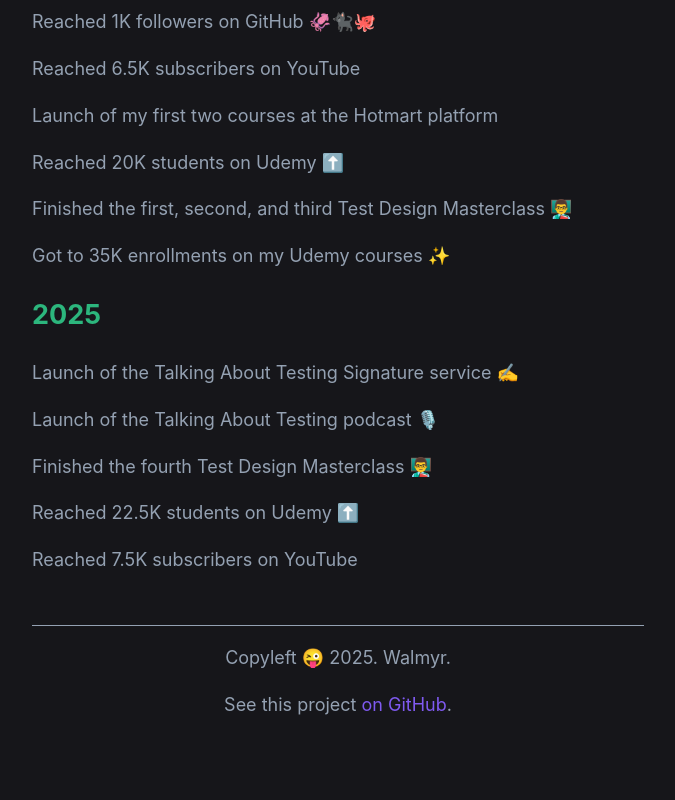
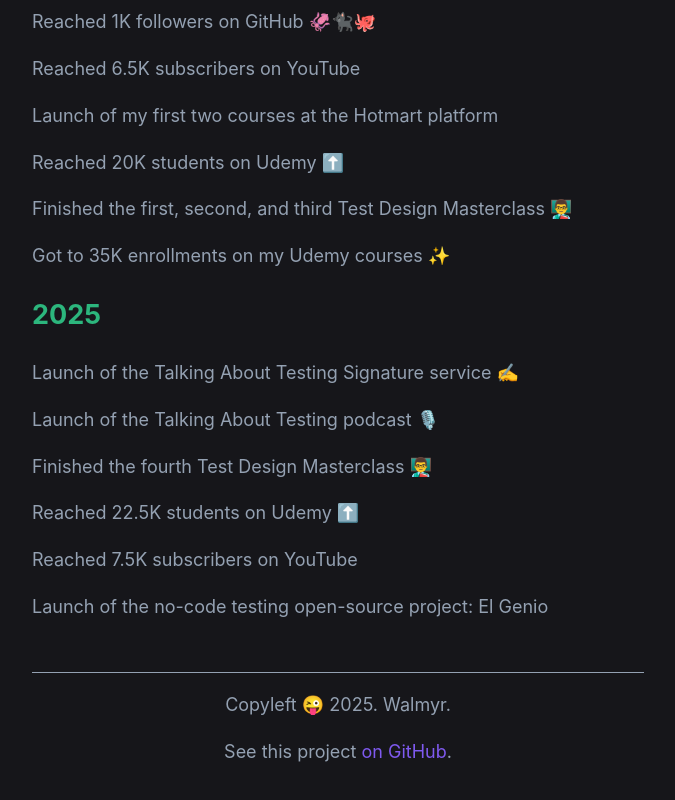
Before and after one commit to wlsf82/walmyr-nextjs, a Next.js app: page / in a window 1280 px wide. Shown: the part 3940-4740 px from the top of the page, without its empty margins (302-977 px from the left). Built offline with nearby package versions, Linux system fonts and the light colour scheme.

Commit message:
Update 2025's achievements

```diff
--- a/components/achievements.js
+++ b/components/achievements.js
@@ -138,6 +138,7 @@
       'Finished the fourth Test Design Masterclass 👨‍🏫',
       'Reached 22.5K students on Udemy ⬆️',
       'Reached 7.5K subscribers on YouTube',
+      'Launch of the no-code testing open-source project: El Genio',
     ]
   },
 ]
```
